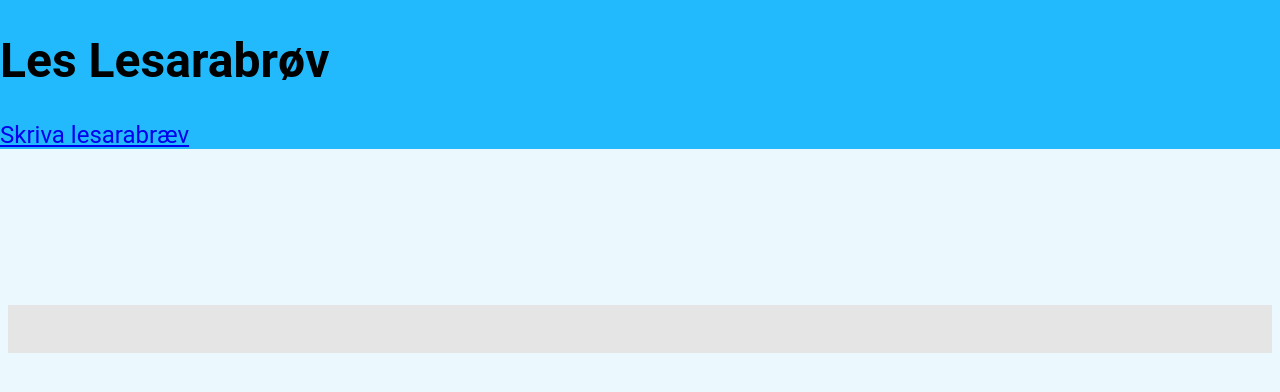
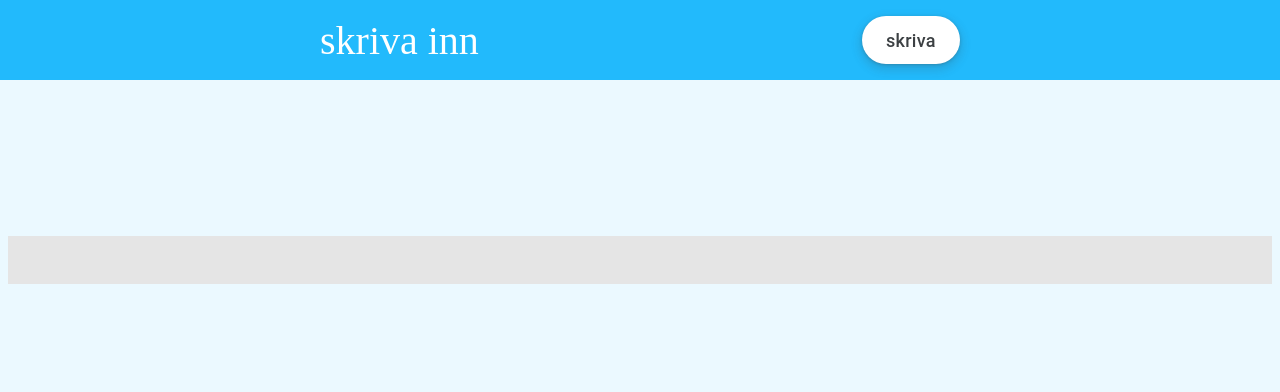
Before and after one commit to Simuns/perspektiv, a Flask app: page / in a window 1280 px wide. Shown: the top 392 px of the page. Run offline with Flask 3, Linux system fonts and the light colour scheme.

Commit message:
included header with button and text logo

```diff
--- a/src/webapp/templates/article.html
+++ b/src/webapp/templates/article.html
@@ -8,8 +8,6 @@
 
 
 {% block header %}
-            <h1>Lesarabræv </h1>
-            <a href="/">Heim</a><br>
 {% endblock %}
 
 
--- a/src/webapp/templates/base.html
+++ b/src/webapp/templates/base.html
@@ -9,8 +9,18 @@
     </head>
     <body>
         <header>
-            {% block header %}
-            {% endblock %}
+            <nav>
+                <div class="main-header">
+                    <div class="logo">
+                        <div class="logo-text">
+                            skriva inn
+                        </div>
+                    </div>
+                    {% block header %}
+                    {% endblock %}
+                </div>
+            </nav>
+
         </header>
         <div class="main">
             <aside class="left">
--- a/src/webapp/templates/index.html
+++ b/src/webapp/templates/index.html
@@ -3,7 +3,9 @@
 {% block head %}
         <title>Forsíðan</title>
         <link rel="stylesheet" href="{{ url_for('static', filename='index.css') }}">
-{% endblock %}
+        <link rel="stylesheet" href="{{ url_for('static', filename='article.css') }}">
+
+        {% endblock %}
 
 
 
@@ -12,15 +14,17 @@
 
 
 {% block header %}
-            <h1>Les Lesarabrøv </h1>
-            <a href="/skriva">Skriva lesarabræv</a><br>
+                    <div class="button-container">
+                        <form action="/skriva">
+                            <button class="button-17" role="button">skriva</button>
+                        </form>
+                    </div>
 {% endblock %}
 
 
 
 {% block content %}
 {% for key, value in art.items() %}
-
                 <div id="{{ art[key]['id'] }}" class="floatingBox">
                     <div class="artPrev-right-top">
                         {{ art[key]['time_delta'] }}
```
Also changed, not shown: src/webapp/templates/skriva.html (+10 -7 lines).
